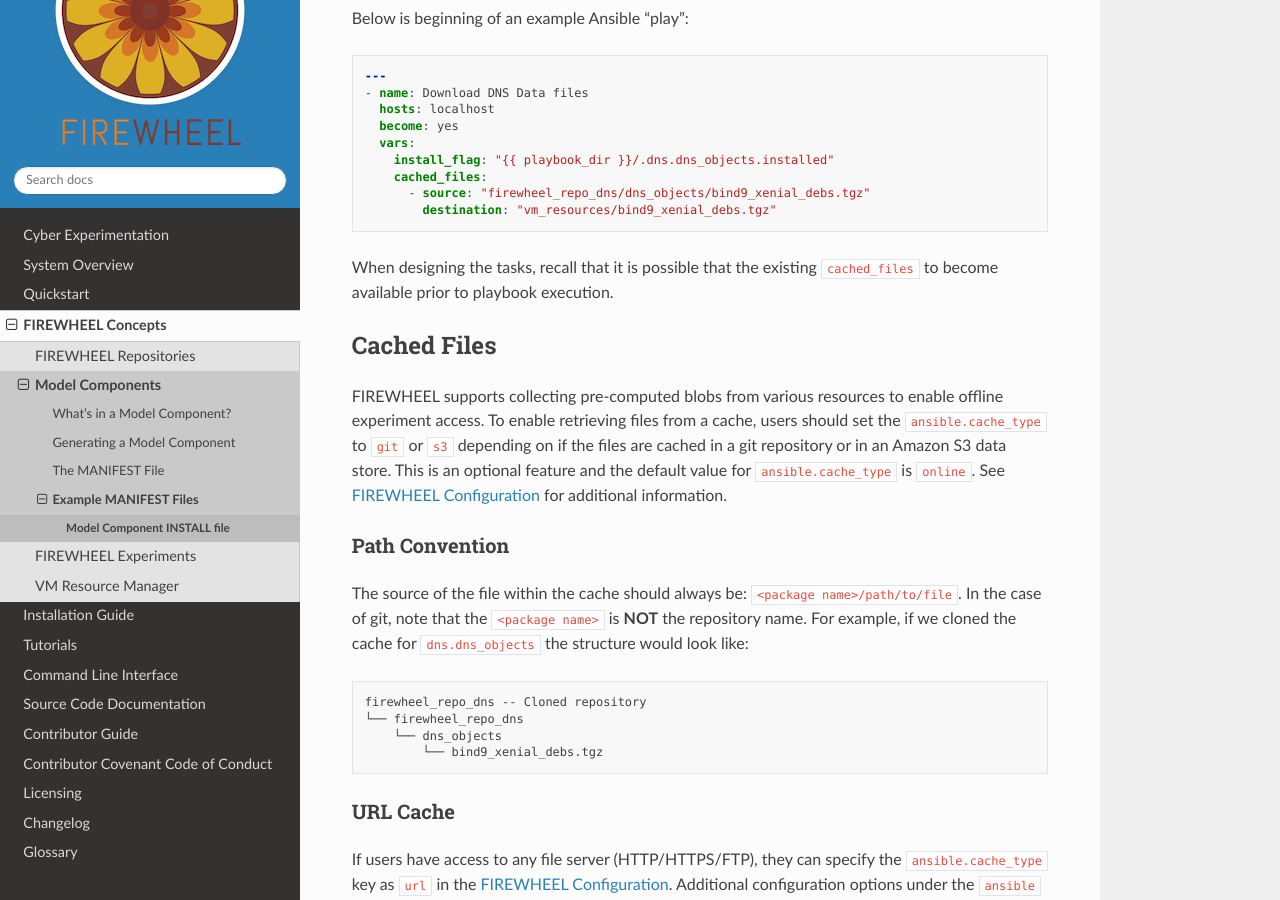
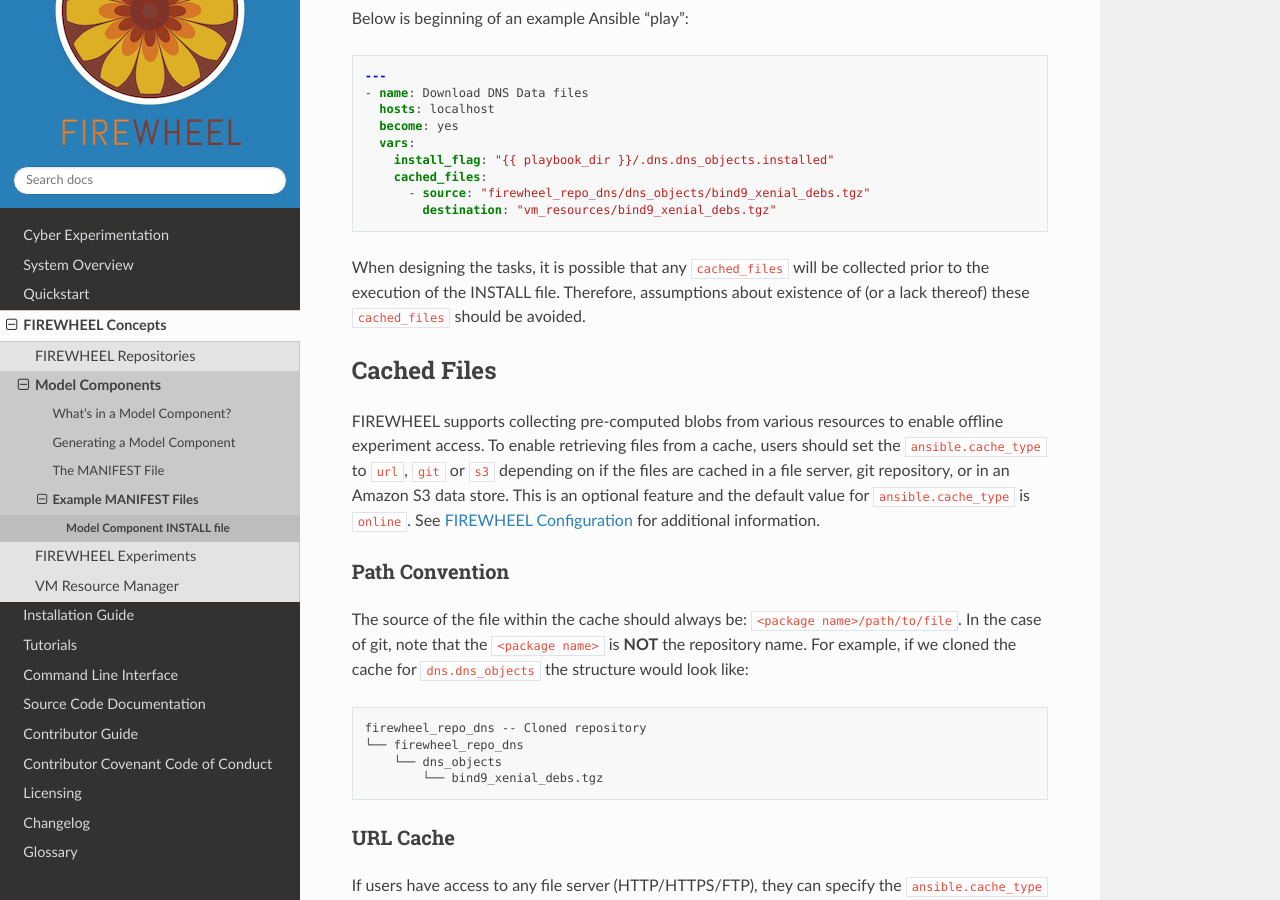
Before and after one commit to sdelliot/firewheel, a Sphinx documentation site: the page built from docs/source/model_component/mc_install.rst, in a window 1280 px wide and 900 px high, scrolled down 1601 px. Built offline with Sphinx 7.4.7 and the Read the Docs theme 3.1.0, drawn with Linux system fonts in a browser that asks for light colours; pages that are not in the unit, such as notebooks, are missing from menus; the version number could not be read and is left out.

Commit message:
Clarifying the documentation about cached files

```diff
--- a/docs/source/model_component/mc_install.rst
+++ b/docs/source/model_component/mc_install.rst
@@ -68,14 +68,15 @@
           - source: "firewheel_repo_dns/dns_objects/bind9_xenial_debs.tgz"
             destination: "vm_resources/bind9_xenial_debs.tgz"
 
-When designing the tasks, recall that it is possible that the existing ``cached_files`` to become available prior to playbook execution.
+When designing the tasks, it is possible that any ``cached_files`` will be collected prior to the execution of the INSTALL file.
+Therefore, assumptions about existence of (or a lack thereof) these ``cached_files`` should be avoided.
 
 ************
 Cached Files
 ************
 
 FIREWHEEL supports collecting pre-computed blobs from various resources to enable offline experiment access.
-To enable retrieving files from a cache, users should set the ``ansible.cache_type`` to ``git`` or ``s3`` depending on if the files are cached in a git repository or in an Amazon S3 data store.
+To enable retrieving files from a cache, users should set the ``ansible.cache_type`` to ``url``, ``git`` or ``s3`` depending on if the files are cached in a file server, git repository, or in an Amazon S3 data store.
 This is an optional feature and the default value for ``ansible.cache_type`` is ``online``.
 See :ref:`firewheel_configuration` for additional information.
 
```
